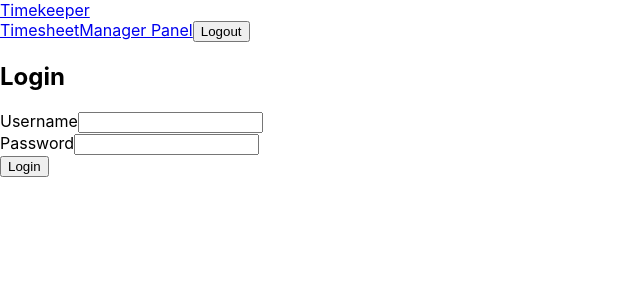
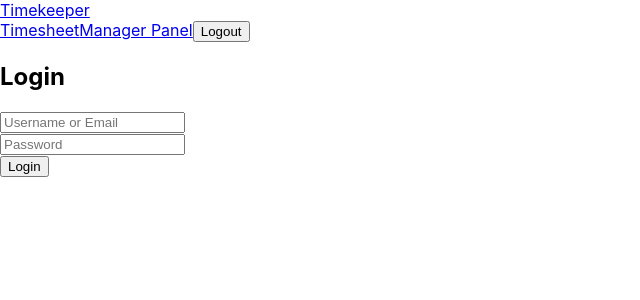
Before and after one commit to ndericgene/timesheet-app-frontend, a React (Create React App) app: page / in a window 1280 px wide. Shown: the top 300 px of the page, without its empty margins (0-640 px from the left). Built offline with nearby package versions, Linux system fonts and the light colour scheme.

Commit message:
home update2

```diff
--- a/src/Login.js
+++ b/src/Login.js
@@ -1,20 +1,23 @@
 import React, { useState } from 'react';
 import axios from 'axios';
 import { useNavigate } from 'react-router-dom';
+import { toast } from 'react-toastify';
 
-const Login = ({ setUser }) => {
-  const [username, setUsername] = useState('');
+const Login = () => {
+  const [identifier, setIdentifier] = useState(''); // username or email
   const [password, setPassword] = useState('');
   const navigate = useNavigate();
 
   const onSubmit = async (e) => {
     e.preventDefault();
     try {
-      const res = await axios.post('/api/auth/login', { username, password });
-      setUser(res.data.user);
+      const res = await axios.post('/api/auth/login', { identifier, password });
+      localStorage.setItem('token', res.data.token);
+      toast.success('Login successful!');
       navigate('/dashboard');
     } catch (err) {
-      alert('Login failed.');
+      console.error(err);
+      toast.error('Invalid credentials');
     }
   };
 
@@ -23,26 +26,28 @@ const Login = ({ setUser }) => {
       <h2>Login</h2>
       <form onSubmit={onSubmit}>
         <div className="mb-3">
-          <label>Username</label>
           <input
             type="text"
             className="form-control"
-            value={username}
-            onChange={(e) => setUsername(e.target.value)}
+            placeholder="Username or Email"
+            value={identifier}
+            onChange={(e) => setIdentifier(e.target.value)}
             required
           />
         </div>
         <div className="mb-3">
-          <label>Password</label>
           <input
             type="password"
             className="form-control"
+            placeholder="Password"
             value={password}
             onChange={(e) => setPassword(e.target.value)}
             required
           />
         </div>
-        <button className="btn btn-primary">Login</button>
+        <button className="btn btn-primary" type="submit">
+          Login
+        </button>
       </form>
     </div>
   );
```
